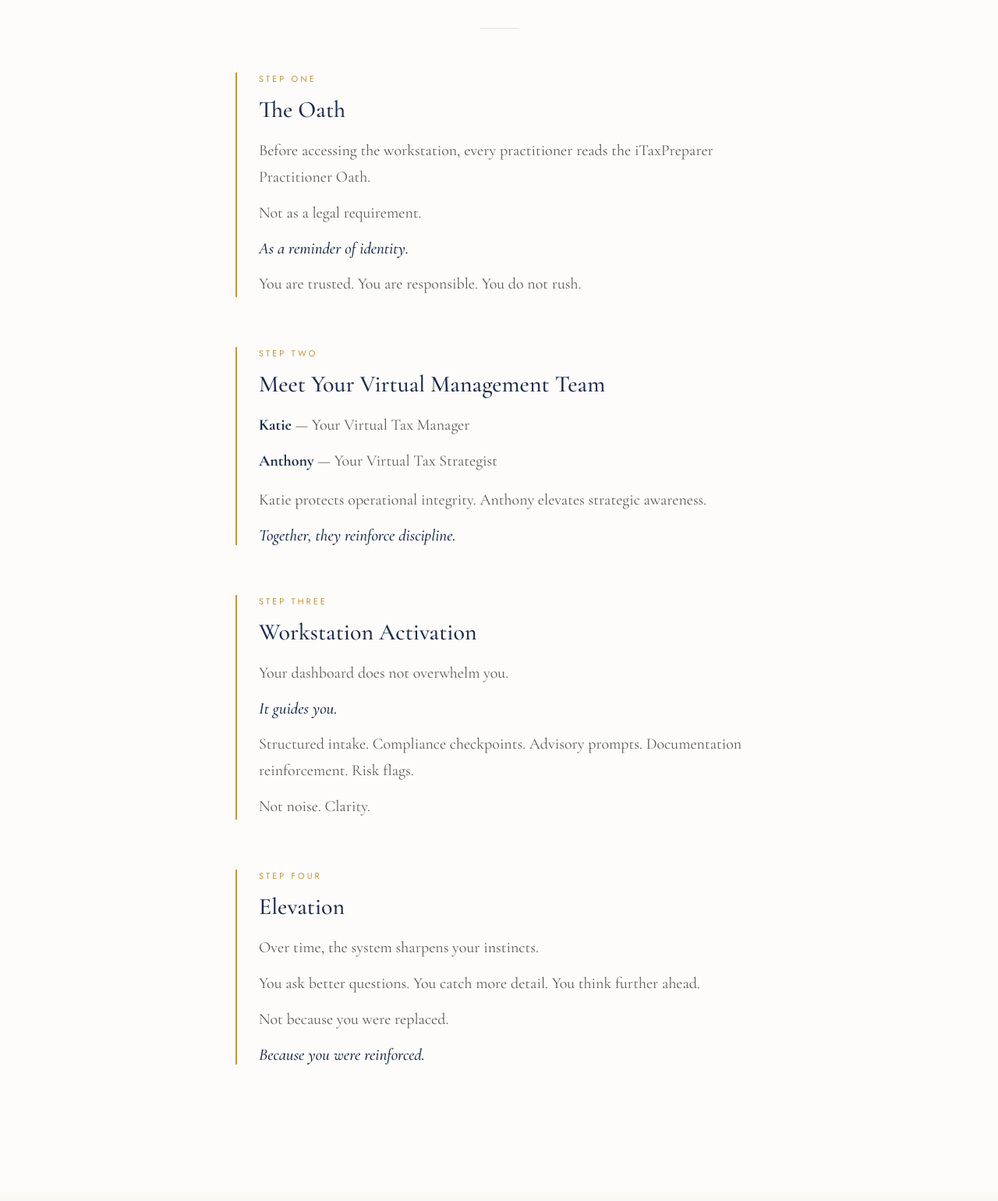
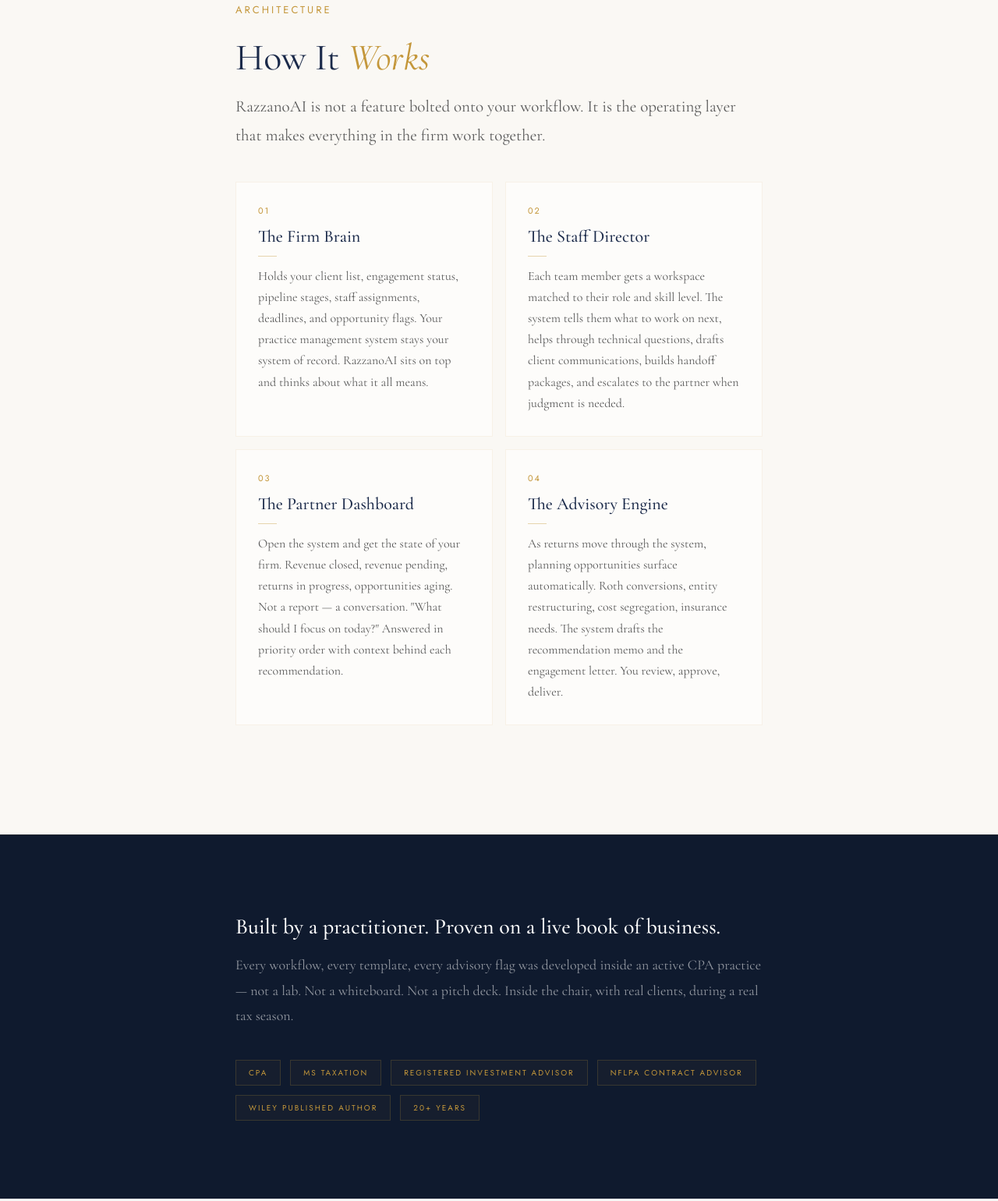
Before and after one commit to arazz42-source/razzano-ai, a plain HTML site: page index.html in a window 1280 px wide. Shown: the part 4102-5642 px from the top of the page at 78% size. Drawn offline with nearby package versions, Linux system fonts and the light colour scheme.

Commit message:
Add competitive differentiator, How It Works architecture, and credibility sections

```diff
--- a/index.html
+++ b/index.html
@@ -296,6 +296,76 @@
   .values-grid { grid-template-columns:1fr; }
   .step-block { padding-left:20px; }
 }
+
+/* ===== COMPETITIVE DIFFERENTIATOR ===== */
+.diff-section {
+  padding:80px 0; background:var(--navy-mid);
+  text-align:center;
+  border-top:1px solid rgba(196,151,59,0.08);
+  border-bottom:1px solid rgba(196,151,59,0.08);
+}
+.diff-line {
+  font-size:20px; color:rgba(255,255,255,0.45);
+  margin-bottom:12px;
+}
+.diff-punch {
+  font-weight:500; font-size:clamp(26px,3.5vw,36px);
+  color:#FFF; letter-spacing:-0.3px;
+}
+
+/* ===== HOW IT WORKS ===== */
+.how-section { background:var(--cream); }
+.how-grid {
+  display:grid; grid-template-columns:1fr 1fr; gap:16px; margin:40px 0;
+}
+.how-card {
+  background:var(--warm-white); border:1px solid rgba(196,151,59,0.1);
+  padding:28px; transition:border-color 0.3s, background 0.3s;
+}
+.how-card:hover { border-color:rgba(196,151,59,0.3); background:rgba(196,151,59,0.02); }
+.how-num {
+  font-family:'Jost',sans-serif; font-size:11px;
+  letter-spacing:2px; color:var(--gold); margin-bottom:12px;
+}
+.how-name {
+  font-weight:500; font-size:22px; color:var(--navy);
+  margin-bottom:12px;
+}
+.how-rule {
+  width:24px; height:1px; background:var(--gold); opacity:0.4; margin-bottom:12px;
+}
+.how-desc {
+  font-size:16px; color:var(--text-light); line-height:1.7;
+}
+
+/* ===== CREDIBILITY ===== */
+.cred-section {
+  background:var(--navy-deep); color:#FFF;
+  border-top:1px solid rgba(196,151,59,0.08);
+}
+.cred-text {
+  font-weight:500; font-size:clamp(22px,2.8vw,28px);
+  color:#FFF; margin-bottom:16px;
+}
+.cred-sub {
+  font-size:18px; color:rgba(255,255,255,0.55); line-height:1.8;
+}
+.cred-tags {
+  display:flex; flex-wrap:wrap; gap:12px; margin-top:40px;
+}
+.cred-tag {
+  font-family:'Jost',sans-serif; font-size:10px;
+  letter-spacing:2px; text-transform:uppercase;
+  color:var(--gold); border:1px solid rgba(196,151,59,0.2);
+  padding:8px 16px; background:rgba(196,151,59,0.04);
+  transition:background 0.3s;
+}
+.cred-tag:hover { background:rgba(196,151,59,0.1); }
+
+@media (max-width:640px) {
+  .how-grid { grid-template-columns:1fr; }
+}
+
 </style>
 </head>
 <body>
@@ -382,6 +452,72 @@
       <div class="divider"></div>
       <p class="body-text light" style="text-align:center;">It is not a chatbot.</p>
       <p class="single-line" style="text-align:center;">It is an operating system for professionals who take their role seriously.</p>
+    </div>
+  </div>
+</section>
+
+<!-- ===== COMPETITIVE DIFFERENTIATOR ===== -->
+<section class="diff-section">
+  <div class="container">
+    <div class="fade-in">
+      <p class="diff-line">Other platforms automate the return.</p>
+      <p class="diff-punch">This one runs the firm.</p>
+    </div>
+  </div>
+</section>
+
+<!-- ===== HOW IT WORKS ===== -->
+<section class="section how-section" id="how-it-works">
+  <div class="container">
+    <div class="fade-in">
+      <h3>Architecture</h3>
+      <h2>How It <em style="color:var(--gold);">Works</em></h2>
+      <p class="body-text light">RazzanoAI is not a feature bolted onto your workflow. It is the operating layer that makes everything in the firm work together.</p>
+
+      <div class="how-grid">
+        <div class="how-card">
+          <div class="how-num">01</div>
+          <div class="how-name">The Firm Brain</div>
+          <div class="how-rule"></div>
+          <div class="how-desc">Holds your client list, engagement status, pipeline stages, staff assignments, deadlines, and opportunity flags. Your practice management system stays your system of record. RazzanoAI sits on top and thinks about what it all means.</div>
+        </div>
+        <div class="how-card">
+          <div class="how-num">02</div>
+          <div class="how-name">The Staff Director</div>
+          <div class="how-rule"></div>
+          <div class="how-desc">Each team member gets a workspace matched to their role and skill level. The system tells them what to work on next, helps through technical questions, drafts client communications, builds handoff packages, and escalates to the partner when judgment is needed.</div>
+        </div>
+        <div class="how-card">
+          <div class="how-num">03</div>
+          <div class="how-name">The Partner Dashboard</div>
+          <div class="how-rule"></div>
+          <div class="how-desc">Open the system and get the state of your firm. Revenue closed, revenue pending, returns in progress, opportunities aging. Not a report — a conversation. "What should I focus on today?" Answered in priority order with context behind each recommendation.</div>
+        </div>
+        <div class="how-card">
+          <div class="how-num">04</div>
+          <div class="how-name">The Advisory Engine</div>
+          <div class="how-rule"></div>
+          <div class="how-desc">As returns move through the system, planning opportunities surface automatically. Roth conversions, entity restructuring, cost segregation, insurance needs. The system drafts the recommendation memo and the engagement letter. You review, approve, deliver.</div>
+        </div>
+      </div>
+    </div>
+  </div>
+</section>
+
+<!-- ===== CREDIBILITY ===== -->
+<section class="section cred-section">
+  <div class="container">
+    <div class="fade-in">
+      <p class="cred-text">Built by a practitioner. Proven on a live book of business.</p>
+      <p class="cred-sub">Every workflow, every template, every advisory flag was developed inside an active CPA practice — not a lab. Not a whiteboard. Not a pitch deck. Inside the chair, with real clients, during a real tax season.</p>
+      <div class="cred-tags">
+        <span class="cred-tag">CPA</span>
+        <span class="cred-tag">MS Taxation</span>
+        <span class="cred-tag">Registered Investment Advisor</span>
+        <span class="cred-tag">NFLPA Contract Advisor</span>
+        <span class="cred-tag">Wiley Published Author</span>
+        <span class="cred-tag">20+ Years</span>
+      </div>
     </div>
   </div>
 </section>
```
